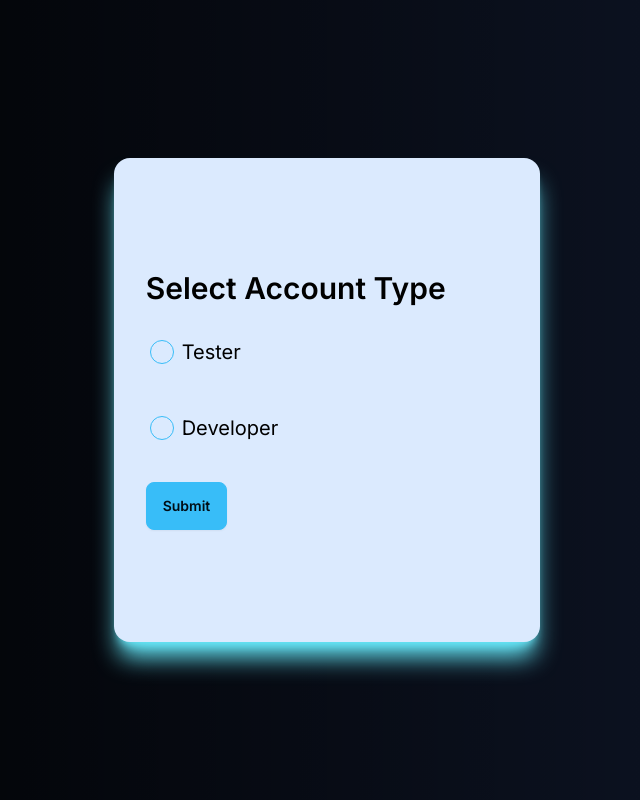
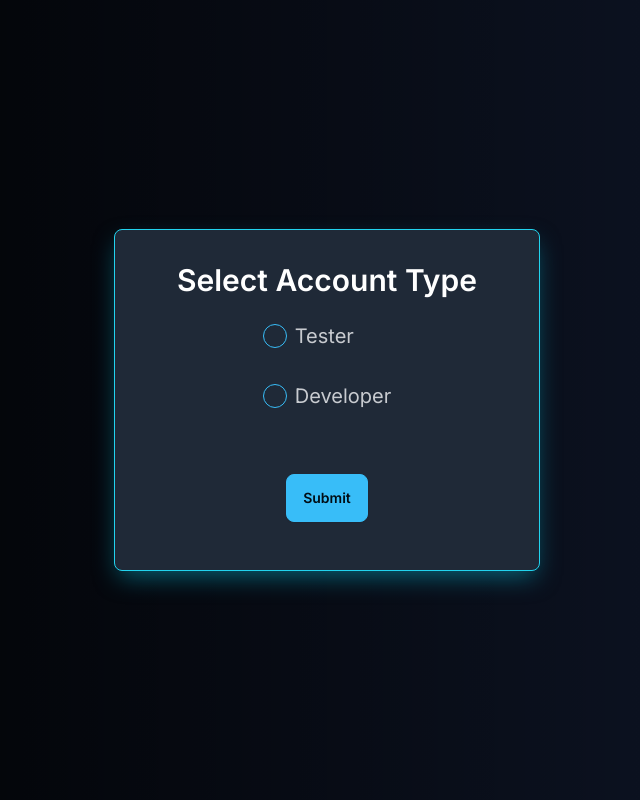
Before and after one commit to vaipos/Bug-Tracker-CS-3354, a Next.js app: page /Choose in a window 1280 px wide. Shown: the whole page, without its empty margins (313-953 px from the left). Built offline with nearby package versions, Linux system fonts and the light colour scheme; no server answers; what tailwindcss-animated would draw is missing.

Commit message:
Ahsan Awan: Updated Choose Tester/DeveloperPage
- Change themes, styling and position of the "Select Account Type, Tester, Developer, submit", change card theme, color, border and shadow.

```diff
--- a/app/Choose/page.tsx
+++ b/app/Choose/page.tsx
@@ -39,14 +39,14 @@ const Choose = () => {
     <>
      <div className="min-h-screen flex justify-center items-center bg-gradient-to-r from-black via-Fuchsia-900 to-Purple-950">
 
-      <div className="card lg:card-side text-black bg-blue-100 w-1/3 h-auto shadow-xl shadow-cyan-300">
-
+      <div className="card lg:card-side text-Sky-100 bg-gray-800 w-1/3 h-auto shadow-2xl shadow-cyan-400 rounded-lg border border-cyan-400 hover:shadow-xl transition-shadow duration-300"
+           style={{ boxShadow: '0 10px 25px -5px rgba(6, 182, 212, 0.5)' }}>
         <figure>
         </figure>
-        <div className="card-body my-20">
-          <h1 className="card-title text-3xl items-center">Select Account Type</h1>
+        <div className="card-body mt-20 mb-4 flex flex-col items-center">
+          <h1 className="card-title text-3xl mt-[-80px]">Select Account Type</h1>
           <form onSubmit={handleSubmit(onSubmit)} className="flex flex-col items-baseline">
-            <div className="form-control py-4">
+            <div className="form-control py-2">
               <label className="label cursor-pointer flex items-center gap-2">
                 <input
                   type="radio"
@@ -55,10 +55,10 @@ const Choose = () => {
                   value="Tester"
                   {...register('role')}
                 />
-                <span className="label-text text-black text-xl">Tester</span>
+                <span className="label-text text-Sky-100 text-xl">Tester</span>
               </label>
             </div>
-            <div className="form-control py-4">
+            <div className="form-control py-2">
               <label className="label cursor-pointer flex items-center gap-2">
                 <input
                   type="radio"
@@ -66,10 +66,10 @@ const Choose = () => {
                   value="Developer"
                   {...register('role')}
                 />
-                <span className="label-text text-black text-xl">Developer</span>
+                <span className="label-text text-Sky-100 text-xl">Developer</span>
               </label>
             </div>
-            <button className="btn btn-primary mt-4" type="submit">
+            <button className="btn btn-primary mx-auto block mt-12" type="submit">
               Submit
             </button>
           </form>
```
